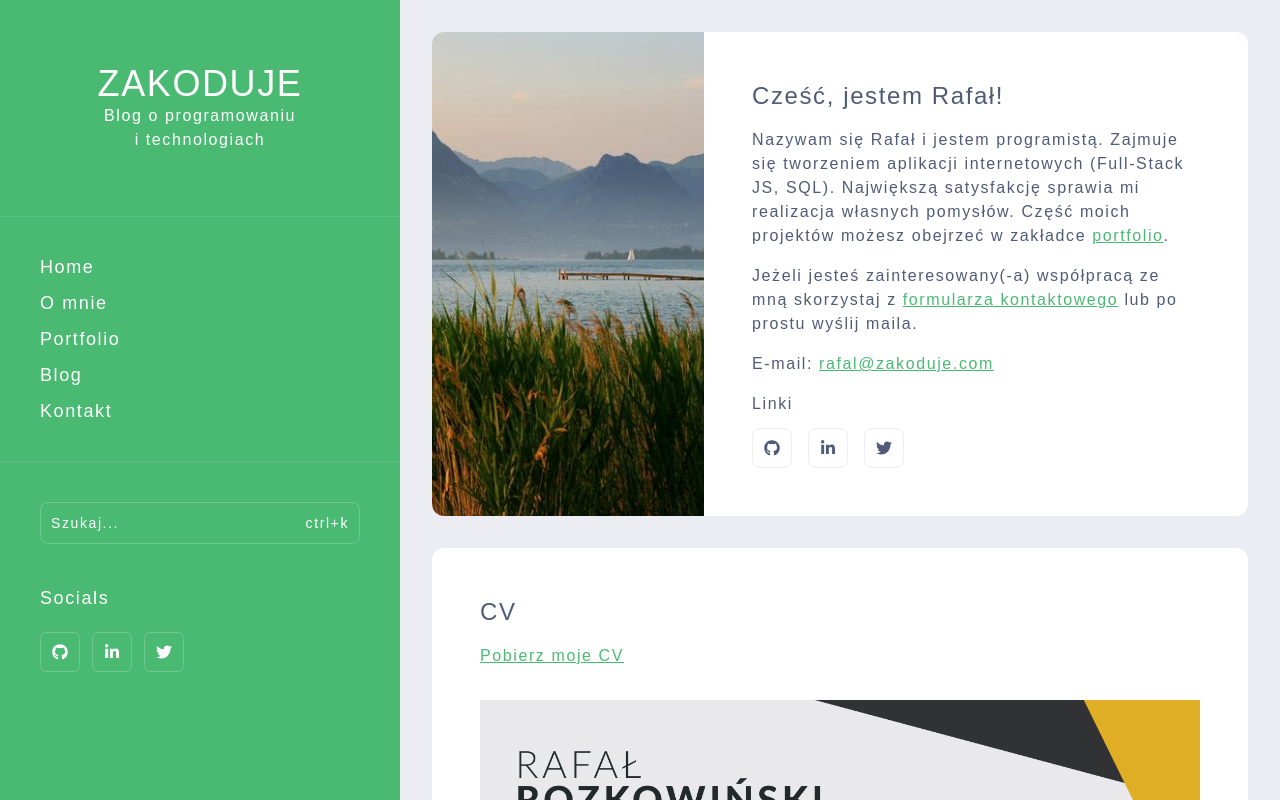
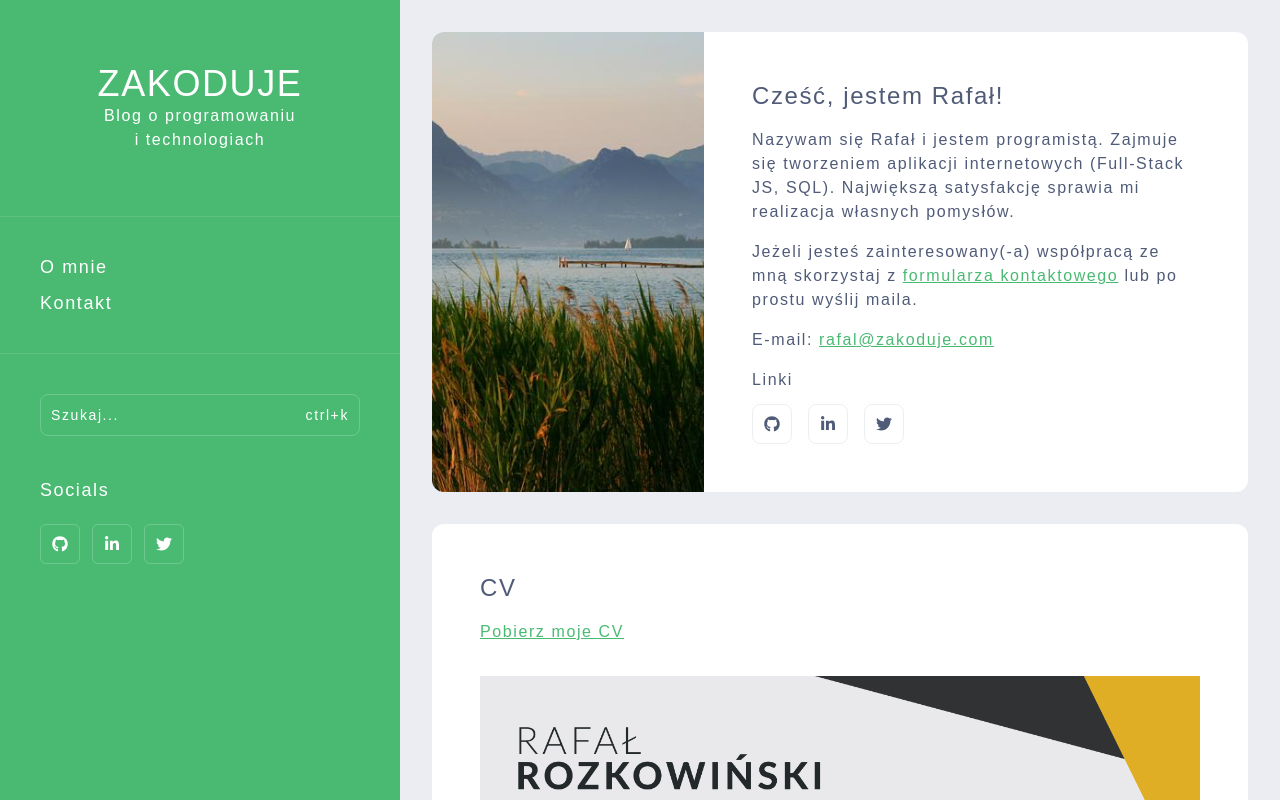
Before and after one commit to Ravcior/zakoduje, a Next.js app: page /about in a window 1280 px wide. Shown: the top 800 px of the page. Built offline with nearby package versions, Linux system fonts and the light colour scheme; no server answers; what react-instantsearch-dom would draw is missing.

Commit message:
Remove unsupported pages

```diff
--- a/components/molecules/Menu/Menu.tsx
+++ b/components/molecules/Menu/Menu.tsx
@@ -4,7 +4,7 @@ import styles from './Menu.module.scss'
 
 const Menu = () => (
     <ul className={styles.wrapper}>
-        <li>
+        {/* <li>
             <Link href="/">
                 <a>
                     <span className={styles.icon}>
@@ -13,7 +13,7 @@ const Menu = () => (
                     <span className={styles.title}>Home</span>
                 </a>
             </Link>
-        </li>
+        </li> */}
         <li>
             <Link href="/about">
                 <a>
@@ -24,7 +24,7 @@ const Menu = () => (
                 </a>
             </Link>
         </li>
-        <li>
+        {/* <li>
             <Link href="/portfolio">
                 <a>
                     <span className={styles.icon}>
@@ -33,8 +33,8 @@ const Menu = () => (
                     <span className={styles.title}>Portfolio</span>
                 </a>
             </Link>
-        </li>
-        <li>
+        </li> */}
+        {/* <li>
             <Link href="/blog?page=1">
                 <a>
                     <span className={styles.icon}>
@@ -43,7 +43,7 @@ const Menu = () => (
                     <span className={styles.title}>Blog</span>
                 </a>
             </Link>
-        </li>
+        </li> */}
         <li>
             <Link href="/contact">
                 <a>
--- a/components/templates/About/About.tsx
+++ b/components/templates/About/About.tsx
@@ -14,11 +14,12 @@ const About = () => (
                     Nazywam się Rafał i jestem programistą. Zajmuje się
                     tworzeniem aplikacji internetowych (Full-Stack JS, SQL).
                     Największą satysfakcję sprawia mi realizacja własnych
-                    pomysłów. Część moich projektów możesz obejrzeć w zakładce{' '}
+                    pomysłów.
+                    {/* Część moich projektów możesz obejrzeć w zakładce{' '}
                     <Link href="/portfolio">
                         <a>portfolio</a>
                     </Link>
-                    .
+                    . */}
                 </p>
                 <p>
                     Jeżeli jesteś zainteresowany(-a) współpracą ze mną
```
